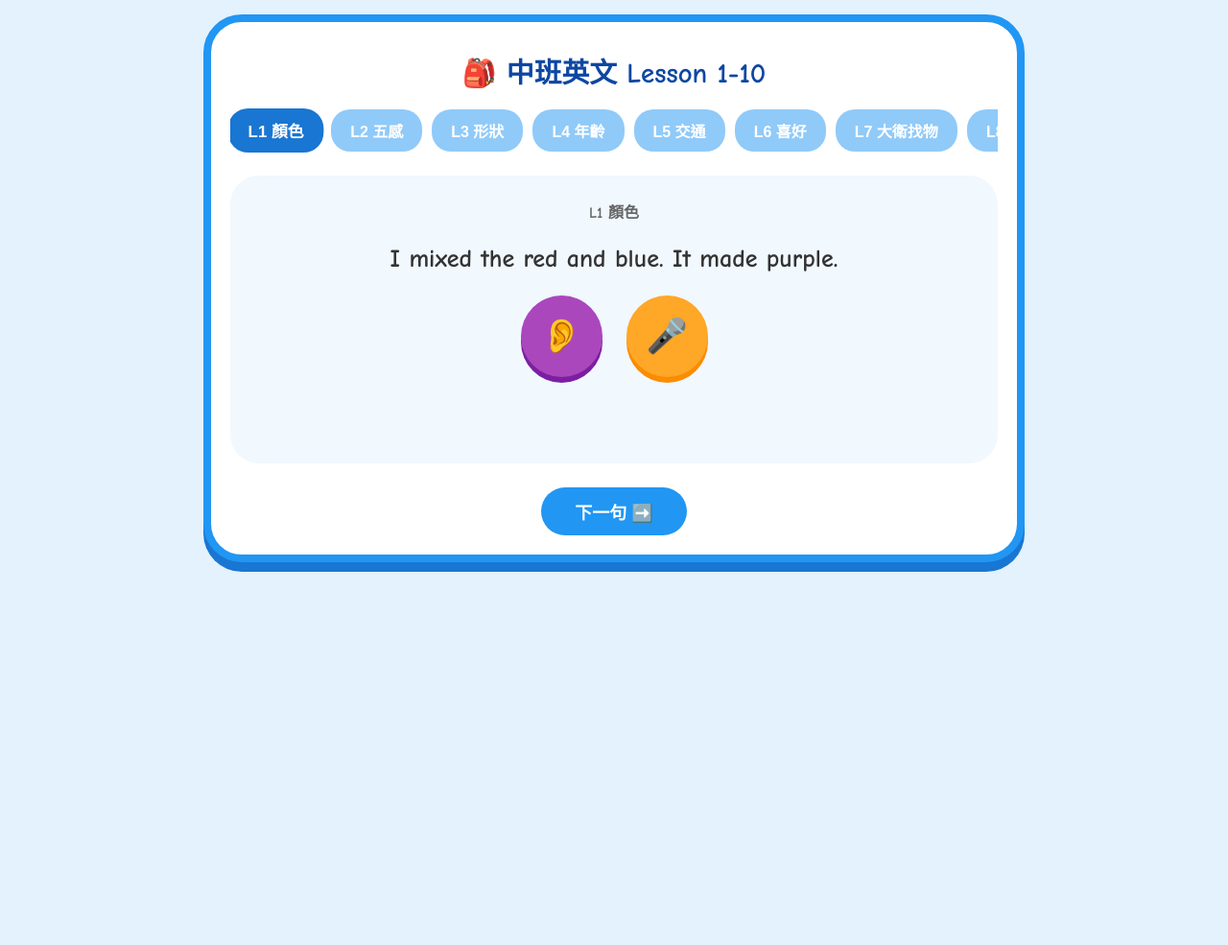
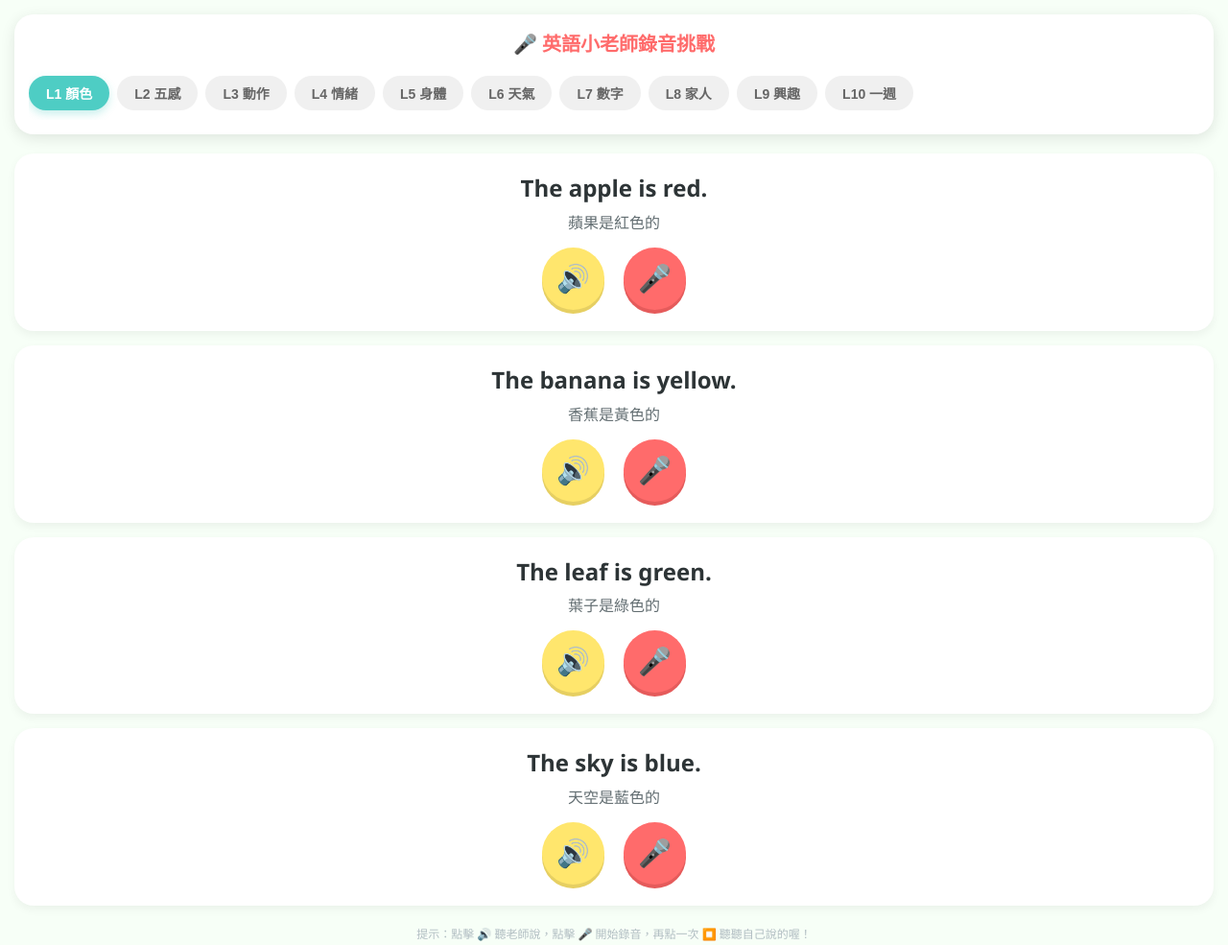
Before and after one commit to Joyce53306/mid-class-english, a plain HTML site: page index.html in a window 1280 px wide. Shown: the whole page at 96% size. Before the commit the page ends 800 px from the top, so only its background shows below. Drawn offline with Linux system fonts and the light colour scheme.

Commit message:
Update with recording feature

```diff
--- a/index.html
+++ b/index.html
@@ -3,120 +3,126 @@
 <head>
     <meta charset="UTF-8">
     <meta name="viewport" content="width=device-width, initial-scale=1.0, maximum-scale=1.0, user-scalable=no">
-    <title>中班英文 Lesson 1-10</title>
+    <title>中班英文錄音挑戰版</title>
     <link rel="manifest" href="manifest.json">
     <style>
-        body { font-family: 'Comic Sans MS', 'Chalkboard SE', sans-serif; background-color: #E3F2FD; text-align: center; padding: 15px; margin: 0; }
-        .app-container { max-width: 800px; margin: 0 auto; background: white; border-radius: 40px; padding: 20px; border: 8px solid #2196F3; box-shadow: 0 10px 0 #1976D2; }
-        h1 { color: #0D47A1; font-size: 1.8em; margin: 10px 0; }
-        .category-scroll { display: flex; overflow-x: auto; padding: 10px 0; margin-bottom: 15px; gap: 10px; -webkit-overflow-scrolling: touch; }
-        .category-scroll::-webkit-scrollbar { display: none; }
-        .cat-btn { padding: 10px 20px; border-radius: 20px; border: none; background: #90CAF9; color: white; cursor: pointer; font-size: 16px; font-weight: bold; flex-shrink: 0; }
-        .cat-btn.active { background: #1976D2; transform: scale(1.05); }
-        .challenge-box { background: #F1F8FE; border-radius: 30px; padding: 25px; margin: 10px 0; min-height: 250px; }
-        #sentence-text { font-size: 26px; font-weight: bold; color: #333; margin: 20px 0; line-height: 1.4; }
-        .control-btns { display: flex; justify-content: center; gap: 25px; }
-        .round-btn { width: 85px; height: 85px; border-radius: 50%; border: none; cursor: pointer; font-size: 35px; color: white; box-shadow: 0 6px 0 #BBB; transition: 0.1s; }
-        #listen-btn { background: #AB47BC; box-shadow: 0 6px 0 #7B1FA2; }
-        #mic-btn { background: #FFA726; box-shadow: 0 6px 0 #FB8C00; }
-        .round-btn:active { transform: translateY(4px); box-shadow: none; }
-        #feedback { font-size: 30px; height: 50px; margin-top: 15px; color: #FBC02D; font-weight: bold; }
-        .nav-btn { margin-top: 15px; padding: 12px 35px; border-radius: 30px; border: none; background: #2196F3; color: white; font-size: 18px; font-weight: bold; cursor: pointer; }
+        :root { --primary: #FF6B6B; --secondary: #4ECDC4; --bg: #F7FFF7; }
+        body { font-family: 'Segoe UI', Arial, sans-serif; background: var(--bg); margin: 0; padding: 15px; text-align: center; -webkit-tap-highlight-color: transparent; }
+        .header { background: white; padding: 15px; border-radius: 20px; box-shadow: 0 4px 15px rgba(0,0,0,0.1); margin-bottom: 20px; position: sticky; top: 0; z-index: 100; }
+        .lesson-nav { display: flex; overflow-x: auto; gap: 8px; padding: 10px 0; scrollbar-width: none; }
+        .lesson-nav::-webkit-scrollbar { display: none; }
+        .nav-btn { background: #f0f0f0; border: none; padding: 8px 18px; border-radius: 50px; white-space: nowrap; cursor: pointer; font-weight: bold; color: #666; font-size: 14px; }
+        .nav-btn.active { background: var(--secondary); color: white; box-shadow: 0 4px 8px rgba(78,205,196,0.3); }
+        .sentence-card { background: white; padding: 20px; border-radius: 20px; margin-bottom: 15px; box-shadow: 0 4px 10px rgba(0,0,0,0.05); border: 2px solid transparent; transition: 0.3s; }
+        .english { font-size: 24px; color: #2D3436; font-weight: bold; display: block; margin-bottom: 8px; line-height: 1.2; }
+        .chinese { font-size: 16px; color: #636E72; display: block; margin-bottom: 15px; }
+        .btn-group { display: flex; justify-content: center; gap: 20px; }
+        .action-btn { border: none; width: 65px; height: 65px; border-radius: 50%; cursor: pointer; display: flex; align-items: center; justify-content: center; font-size: 28px; transition: transform 0.1s, box-shadow 0.2s; }
+        .action-btn:active { transform: scale(0.9); }
+        .play-btn { background: #FFE66D; box-shadow: 0 4px 0 #E6CF62; }
+        .rec-btn { background: #FF6B6B; color: white; box-shadow: 0 4px 0 #E55B5B; }
+        .rec-btn.recording { animation: pulse 1s infinite; background: #ff0000; box-shadow: none; transform: translateY(4px); }
+        @keyframes pulse { 0% { transform: scale(1) translateY(4px); } 50% { transform: scale(1.05) translateY(4px); } 100% { transform: scale(1) translateY(4px); } }
+        .tips { font-size: 12px; color: #b2bec3; margin-top: 20px; }
     </style>
 </head>
 <body>
 
-<div class="app-container">
-    <h1>🎒 中班英文 Lesson 1-10</h1>
-    <div class="category-scroll" id="menu"></div>
-    <div class="challenge-box">
-        <div id="lesson-info" style="color: #666; font-weight: bold;"></div>
-        <div id="sentence-text">載入中...</div>
-        <div class="control-btns">
-            <button class="round-btn" id="listen-btn" onclick="playAudio()">👂</button>
-            <button class="round-btn" id="mic-btn" onclick="startMic()">🎤</button>
-        </div>
-        <div id="feedback"></div>
-    </div>
-    <button class="nav-btn" onclick="nextQuestion()">下一句 ➡️</button>
+<div class="header">
+    <h2 style="margin:0 0 10px 0; color:var(--primary); font-size: 20px;">🎤 英語小老師錄音挑戰</h2>
+    <div class="lesson-nav" id="lessonNav"></div>
 </div>
+
+<div id="content"></div>
+<p class="tips">提示：點擊 🔊 聽老師說，點擊 🎤 開始錄音，再點一次 ⏹️ 聽聽自己說的喔！</p>
 
 <script>
     const library = {
-        "L1 顏色": [{t:"I mixed the red and blue. It made purple."}, {t:"I mixed the red and yellow. It made orange."}, {t:"I mixed the blue and yellow. It made green."}],
-        "L2 五感": [{t:"It feels sharp."}, {t:"It taste sweet."}, {t:"It sounds noisy."}, {t:"It looks funny."}, {t:"It smells like feel."}],
-        "L3 形狀": [{t:"That is not just a triangle. That is a nose."}, {t:"That is not just a circle. That is a snowball."}, {t:"That is not just a rectangle. That is a scarf."}, {t:"That is not just a square. That is a hat."}],
-        "L4 年齡": [{t:"How old are you?"}, {t:"I am four."}, {t:"I am five."}, {t:"I am six."}],
-        "L5 交通": [{t:"How do you go to school?"}, {t:"I go to school by bike."}, {t:"I go to school by scooter."}, {t:"I go to school by bus."}, {t:"I walk to school."}, {t:"I go to school by train."}, {t:"I go to school by car."}],
-        "L6 喜好": [{t:"I don't like blue T-shirt."}, {t:"I don't like green peppers."}, {t:"I don't like red hats."}, {t:"I don't like orange tomatoes."}, {t:"I don't like yellow bees."}, {t:"David gets angry!"}],
-        "L7 大衛找物": [{t:"I don't have any salt. David goes to get some salt."}, {t:"I don't have any apples. David goes to get some apples."}, {t:"I don't have any eggs. David goes to get a chicken."}, {t:"I don't have any milk. David goes to milk a cow."}],
-        "L8 蛋糕": [{t:"Can dad have a cupcake?"}, {t:"Can brother and sister have cupcakes?"}, {t:"Can grandma and grandpa have cupcakes?"}],
-        "L9 興趣": [{t:"Sara likes to play dress up."}, {t:"Matts likes to dance backward and upside down."}, {t:"Joy likes to sing all day."}, {t:"Paul likes to talk to animals and dress like a frog."}],
-        "L10 一週": [{t:"On Sunday David slept in a tree."}, {t:"On Monday David mixed red paint with his shampoo."}, {t:"On Tuesday David twisted Sara's hair with bubble gum."}, {t:"On Wednesday David washed Rusty with chocolate milk."}, {t:"On Thursday David tickled a frog."}, {t:"On Friday David made his bike fly."}]
+        "L1 顏色": [ {e:"The apple is red.", c:"蘋果是紅色的"}, {e:"The banana is yellow.", c:"香蕉是黃色的"}, {e:"The leaf is green.", c:"葉子是綠色的"}, {e:"The sky is blue.", c:"天空是藍色的"} ],
+        "L2 五感": [ {e:"It looks pretty.", c:"它看起來很漂亮"}, {e:"It sounds loud.", c:"它聽起來很大聲"}, {e:"It smells sweet.", c:"它聞起來香香的"}, {e:"It tastes yummy.", c:"它嚐起來很好吃"} ],
+        "L3 動作": [ {e:"I can jump.", c:"我會跳"}, {e:"I can run.", c:"我會跑"}, {e:"I can swim.", c:"我會游泳"}, {e:"I can dance.", c:"我會跳舞"} ],
+        "L4 情緒": [ {e:"I am happy.", c:"我很開心"}, {e:"I am sad.", c:"我很難過"}, {e:"I am angry.", c:"我很生氣"}, {e:"I am sleepy.", c:"我很睏"} ],
+        "L5 身體": [ {e:"Touch your nose.", c:"摸摸你的鼻子"}, {e:"Clap your hands.", c:"拍拍你的手"}, {e:"Stomp your feet.", c:"跺跺你的腳"}, {e:"Close your eyes.", c:"閉上你的眼睛"} ],
+        "L6 天氣": [ {e:"It is sunny.", c:"今天是晴天"}, {e:"It is rainy.", c:"下雨了"}, {e:"It is windy.", c:"風很大"}, {e:"It is snowy.", c:"下雪了"} ],
+        "L7 數字": [ {e:"I have one nose.", c:"我有一個鼻子"}, {e:"I have two eyes.", c:"我有兩隻眼睛"}, {e:"I have five fingers.", c:"我有五隻手指頭"}, {e:"I have ten toes.", c:"我有十個腳趾頭"} ],
+        "L8 家人": [ {e:"This is my daddy.", c:"這是我的爸爸"}, {e:"This is my mommy.", c:"這是我的媽媽"}, {e:"I love my brother.", c:"我愛我的哥哥/弟弟"}, {e:"I love my sister.", c:"我愛我的姊姊/妹妹"} ],
+        "L9 興趣": [ {e:"Sara likes to dress up.", c:"Sara 喜歡打扮"}, {e:"Matts likes to dance.", c:"Matts 喜歡跳舞"}, {e:"Joy likes to sing.", c:"Joy 喜歡唱歌"}, {e:"Paul likes to talk to animals.", c:"Paul 喜歡跟動物說話"} ],
+        "L10 一週": [ {e:"On Monday, David slept in a tree.", c:"星期一，大衛睡在樹上"}, {e:"On Tuesday, David popped a bubble gum.", c:"星期二，大衛吹破了泡泡糖"}, {e:"On Wednesday, David had chocolate milk.", c:"星期三，大衛喝了巧克力牛奶"}, {e:"On Friday, David felt very happy.", c:"星期五，大衛覺得很開心"} ]
     };
 
-    let currentCat = "L1 顏色";
-    let currentIdx = 0;
+    let mediaRecorder;
+    let audioChunks = [];
+    let currentLesson = Object.keys(library)[0];
 
-    function initMenu() {
-        const menu = document.getElementById('menu');
-        Object.keys(library).forEach(cat => {
+    function init() {
+        const nav = document.getElementById('lessonNav');
+        Object.keys(library).forEach(lesson => {
             const btn = document.createElement('button');
-            btn.className = 'cat-btn';
-            btn.innerText = cat;
-            btn.onclick = () => { currentCat = cat; currentIdx = 0; updateUI(); toggleBtn(btn); };
-            menu.appendChild(btn);
+            btn.className = `nav-btn ${lesson === currentLesson ? 'active' : ''}`;
+            btn.innerText = lesson;
+            btn.onclick = () => {
+                currentLesson = lesson;
+                document.querySelectorAll('.nav-btn').forEach(b => b.classList.remove('active'));
+                btn.classList.add('active');
+                render();
+            };
+            nav.appendChild(btn);
         });
-        menu.firstChild.classList.add('active');
+        render();
     }
 
-    function toggleBtn(activeBtn) {
-        document.querySelectorAll('.cat-btn').forEach(b => b.classList.remove('active'));
-        activeBtn.classList.add('active');
+    function render() {
+        const container = document.getElementById('content');
+        container.innerHTML = library[currentLesson].map((item, idx) => `
+            <div class="sentence-card">
+                <span class="english">${item.e}</span>
+                <span class="chinese">${item.c}</span>
+                <div class="btn-group">
+                    <button class="action-btn play-btn" onclick="speak('${item.e.replace(/'/g, "\\'")}')">🔊</button>
+                    <button class="action-btn rec-btn" id="rec-${idx}" onclick="toggleRecord('${idx}')">🎤</button>
+                </div>
+            </div>
+        `).join('');
     }
 
-    function updateUI() {
-        const item = library[currentCat][currentIdx];
-        document.getElementById('lesson-info').innerText = currentCat;
-        document.getElementById('sentence-text').innerText = item.t;
-        document.getElementById('feedback').innerText = "";
+    function speak(text) {
+        const msg = new SpeechSynthesisUtterance(text);
+        msg.lang = 'en-US';
+        msg.rate = 0.8; // 稍微放慢一點點，讓中班孩子聽得更清楚
+        window.speechSynthesis.speak(msg);
     }
 
-    function playAudio() {
-        const utter = new SpeechSynthesisUtterance(library[currentCat][currentIdx].t);
-        utter.lang = 'en-US'; utter.rate = 0.75;
-        window.speechSynthesis.speak(utter);
+    async function toggleRecord(id) {
+        const btn = document.getElementById(`rec-${id}`);
+
+        if (!mediaRecorder || mediaRecorder.state === "inactive") {
+            try {
+                const stream = await navigator.mediaDevices.getUserMedia({ audio: true });
+                mediaRecorder = new MediaRecorder(stream);
+                audioChunks = [];
+
+                mediaRecorder.ondataavailable = (e) => audioChunks.push(e.data);
+                mediaRecorder.onstop = () => {
+                    const blob = new Blob(audioChunks, { type: 'audio/wav' });
+                    const url = URL.createObjectURL(blob);
+                    const audio = new Audio(url);
+                    audio.play();
+                };
+
+                mediaRecorder.start();
+                btn.classList.add('recording');
+                btn.innerText = "⏹️";
+            } catch (err) {
+                alert("請允許麥克風權限才能錄音喔！");
+            }
+        } else {
+            mediaRecorder.stop();
+            btn.classList.remove('recording');
+            btn.innerText = "🎤";
+        }
     }
 
-    function startMic() {
-        const recognition = new (window.SpeechRecognition || window.webkitSpeechRecognition)();
-        recognition.lang = 'en-US';
-        recognition.start();
-        document.getElementById('feedback').innerText = "👂 正在聽...";
-        recognition.onresult = (e) => {
-            const spoken = e.results[0][0].transcript.toLowerCase();
-            const target = library[currentCat][currentIdx].t.toLowerCase();
-            const targetWords = target.replace(/[.,!]/g, "").split(' ');
-            // 只要對到最後幾個關鍵字就算成功
-            const isMatch = targetWords.slice(-3).some(word => spoken.includes(word));
-            if(isMatch) {
-                document.getElementById('feedback').innerHTML = "⭐⭐⭐ Great!";
-                const cheers = new SpeechSynthesisUtterance("Great job!");
-                cheers.lang = 'en-US'; window.speechSynthesis.speak(cheers);
-            } else {
-                document.getElementById('feedback').innerText = "再試一次！🐢";
-            }
-        };
-    }
-
-    function nextQuestion() {
-        currentIdx = (currentIdx + 1) % library[currentCat].length;
-        updateUI();
-    }
-
-    initMenu();
-    updateUI();
+    window.onload = init;
 </script>
 </body>
-
 </html>
```
